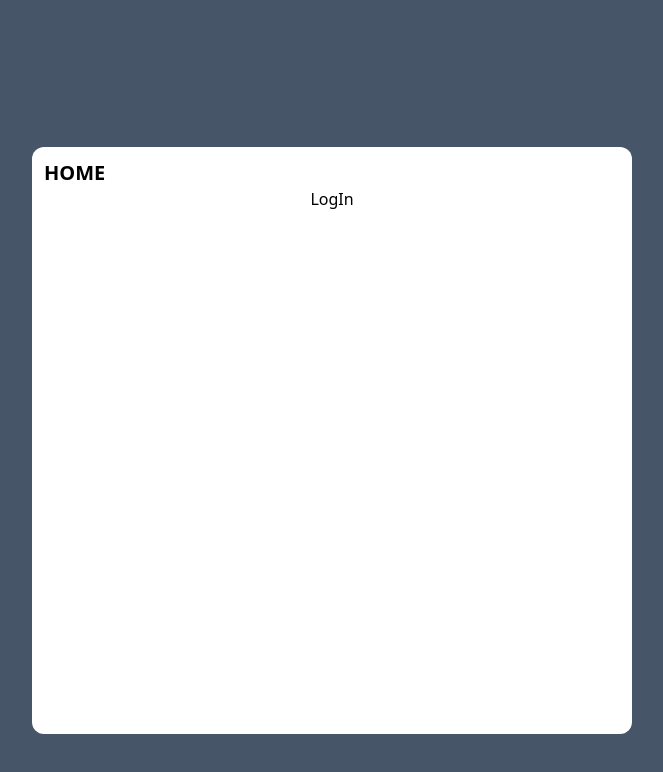
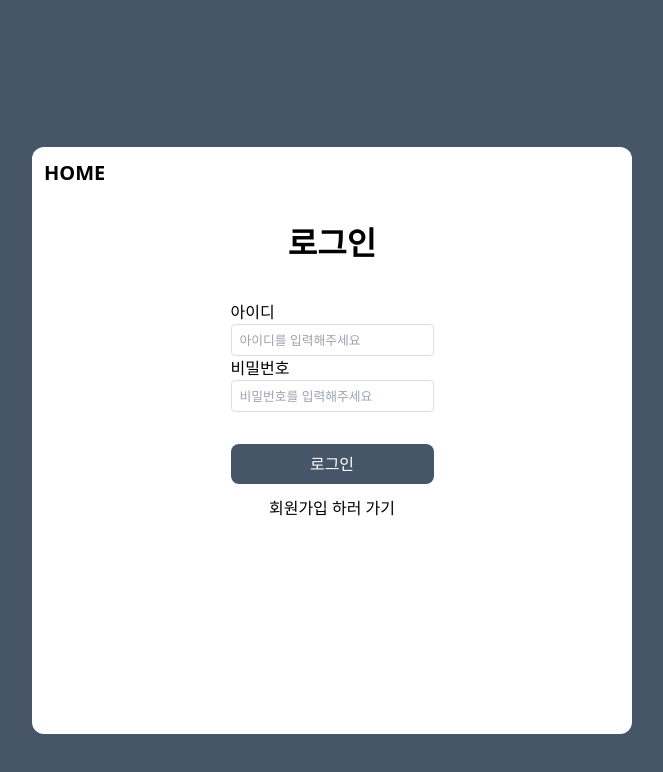
Before and after one commit to jonghoon7431/fe-internship-task, a React (Vite) app: page /log-in in a window 1280 px wide. Shown: the top 772 px of the page, without its empty margins (308-971 px from the left). Built offline with nearby package versions, Linux system fonts and the light colour scheme.

Commit message:
feat: 로그인 페이지 ui 완료

```diff
--- a/src/pages/LogIn.tsx
+++ b/src/pages/LogIn.tsx
@@ -1,7 +1,52 @@
 import React from "react";
+import { Link } from "react-router-dom";
 
 const LogIn = () => {
-  return <div className="container">LogIn</div>;
+  const handleSubmit = (e: React.FormEvent) => {
+    e.preventDefault();
+  };
+
+  return (
+    <div className="container">
+      <h1 className="title-text">로그인</h1>
+
+      <form onSubmit={handleSubmit} className="form-section">
+        <div className="flex flex-col">
+          <label htmlFor="userName">아이디</label>
+          <input
+            id="userName"
+            type="text"
+            placeholder="아이디를 입력해주세요"
+            autoComplete="off"
+            className="input-auth"
+          />
+        </div>
+
+        <div className="flex flex-col">
+          <label htmlFor="password">비밀번호</label>
+          <input
+            id="password"
+            type="password"
+            placeholder="비밀번호를 입력해주세요"
+            autoComplete="new-password"
+            className="input-auth"
+          />
+        </div>
+
+        <div className="flex flex-col gap-3 mt-8">
+          <button type="submit" className="button-submit">
+            로그인
+          </button>
+          <Link
+            to={"/sign-up"}
+            className="button-secondary flex justify-center"
+          >
+            <button type="button">회원가입 하러 가기</button>
+          </Link>
+        </div>
+      </form>
+    </div>
+  );
 };
 
 export default LogIn;
```
